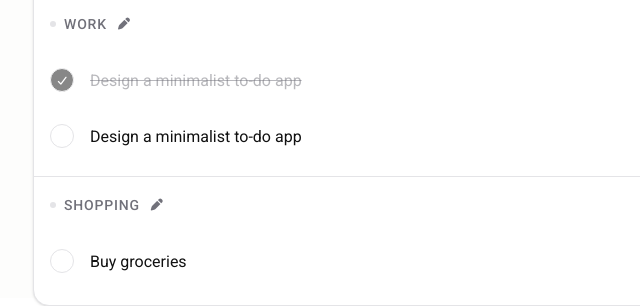
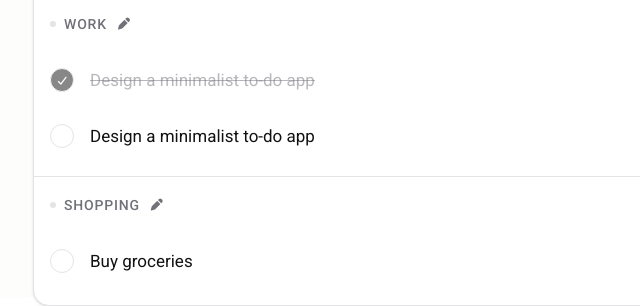
Before and after one commit to qhuyy0211/To-Do-List, a plain HTML site: page index.html in a window 1280 px wide. Shown: the part 502-808 px from the top of the page, 270-910 px from the left. Drawn offline with Linux system fonts and the light colour scheme.

Commit message:
fix font-size content__info

```diff
--- a/assets/css/style.css
+++ b/assets/css/style.css
@@ -301,7 +301,7 @@ html {
 
 .content__info {
   flex: 1;
-  font-size: 1.6rem;
+  font-size: 1.7rem;
   color: var(--text-color);
 }
 
```
